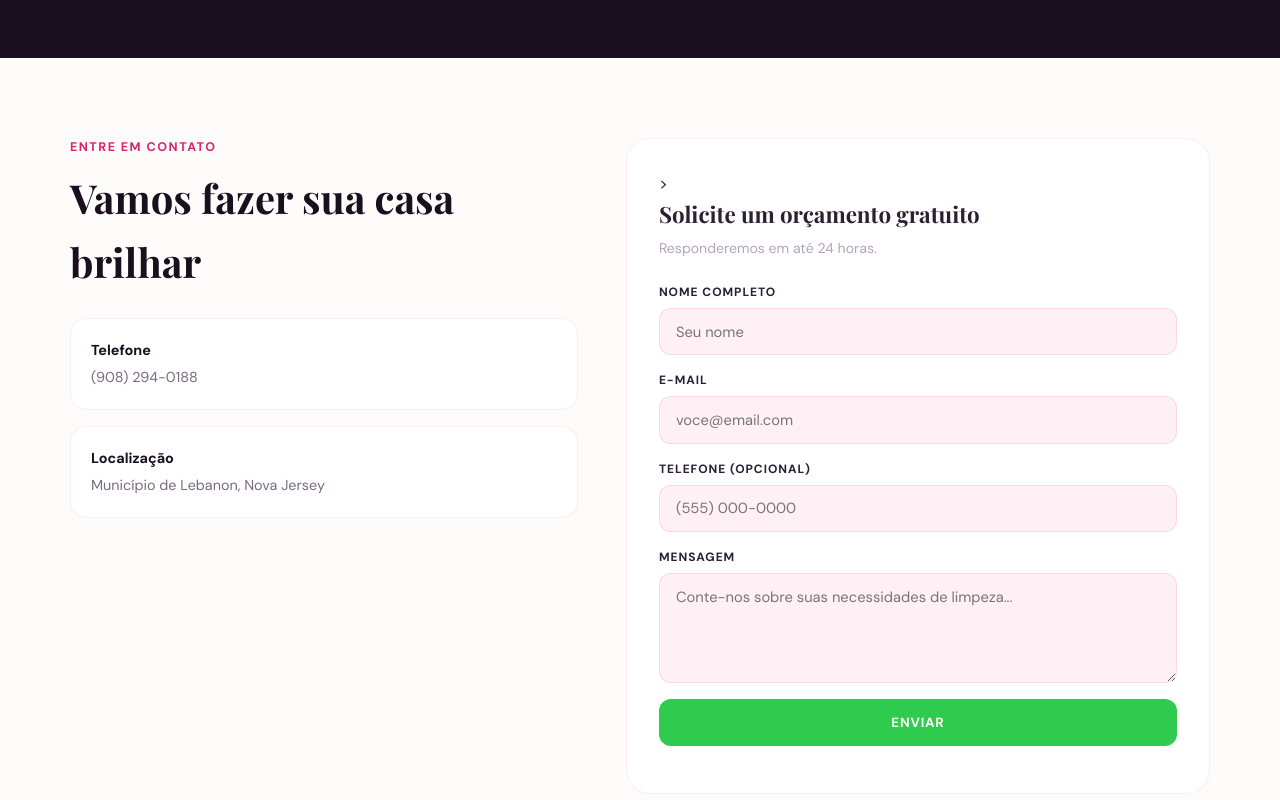
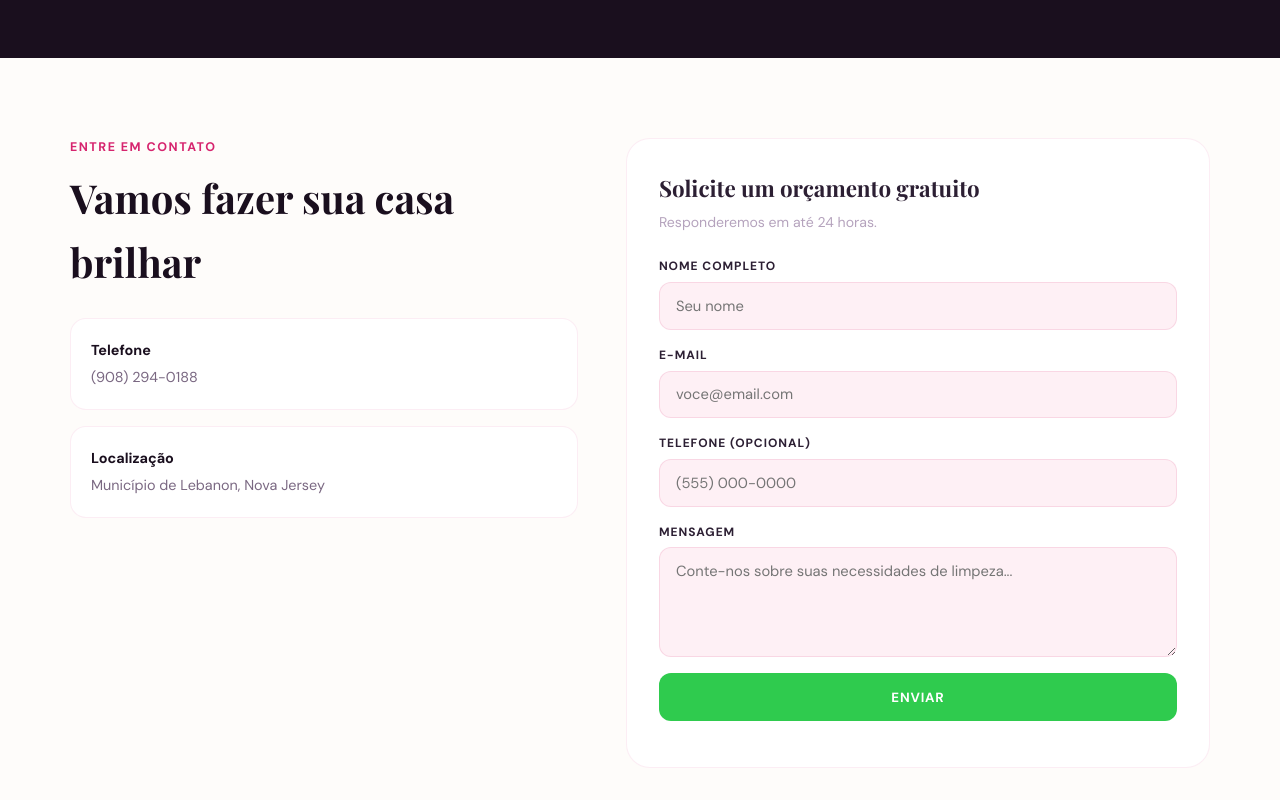
Before and after one commit to Almirrmatos/SiteNaiara, a plain HTML site: page index.html in a window 1280 px wide. Shown: the part 5440-6240 px from the top of the page. Drawn offline with nearby package versions, Linux system fonts and the light colour scheme; a web font is replaced by a local one.

Commit message:
Update index.html

```diff
--- a/index.html
+++ b/index.html
@@ -1238,7 +1238,7 @@
         </div>
 
         <form class="form-card" id="quoteForm" name="contact" method="POST"
-    data-netlify="true">>
+    data-netlify="true">
           <h3>Solicite um orçamento gratuito</h3>
           <p class="sub">Responderemos em até 24 horas.</p>
 
```
